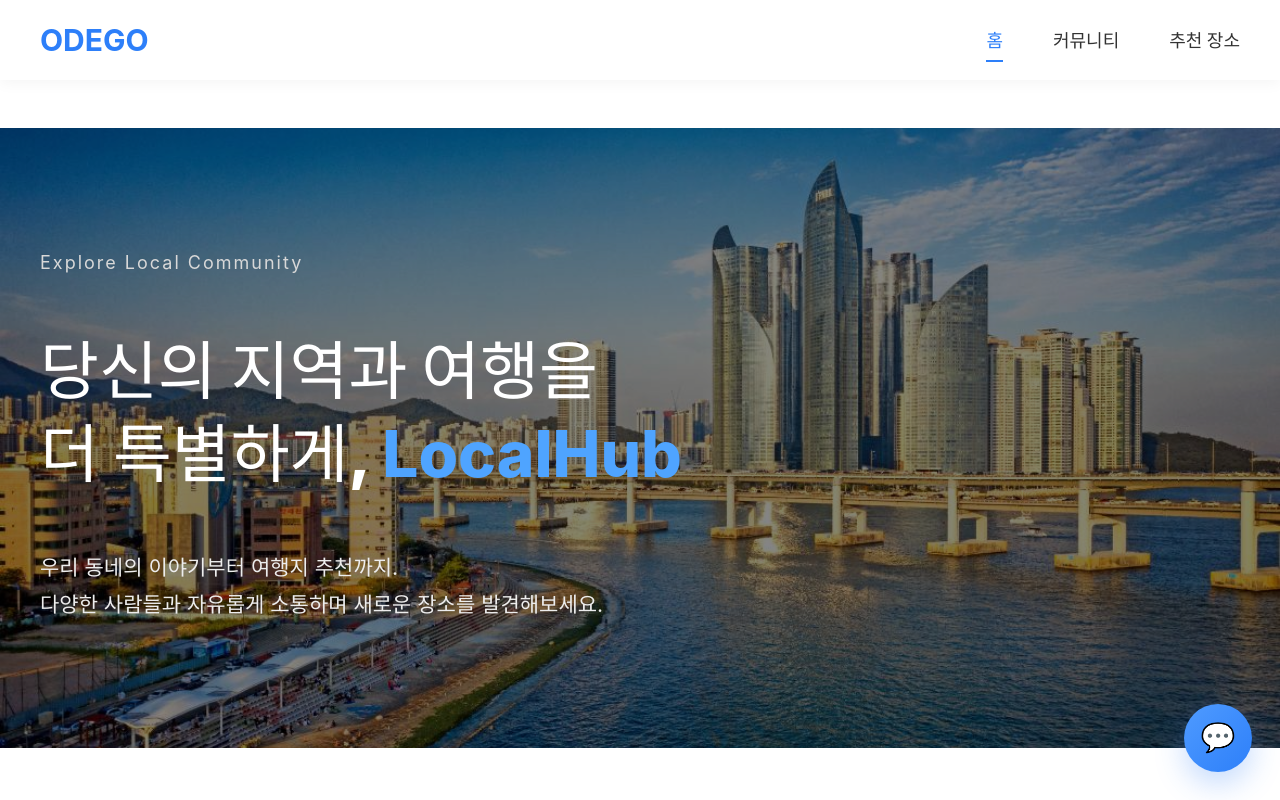
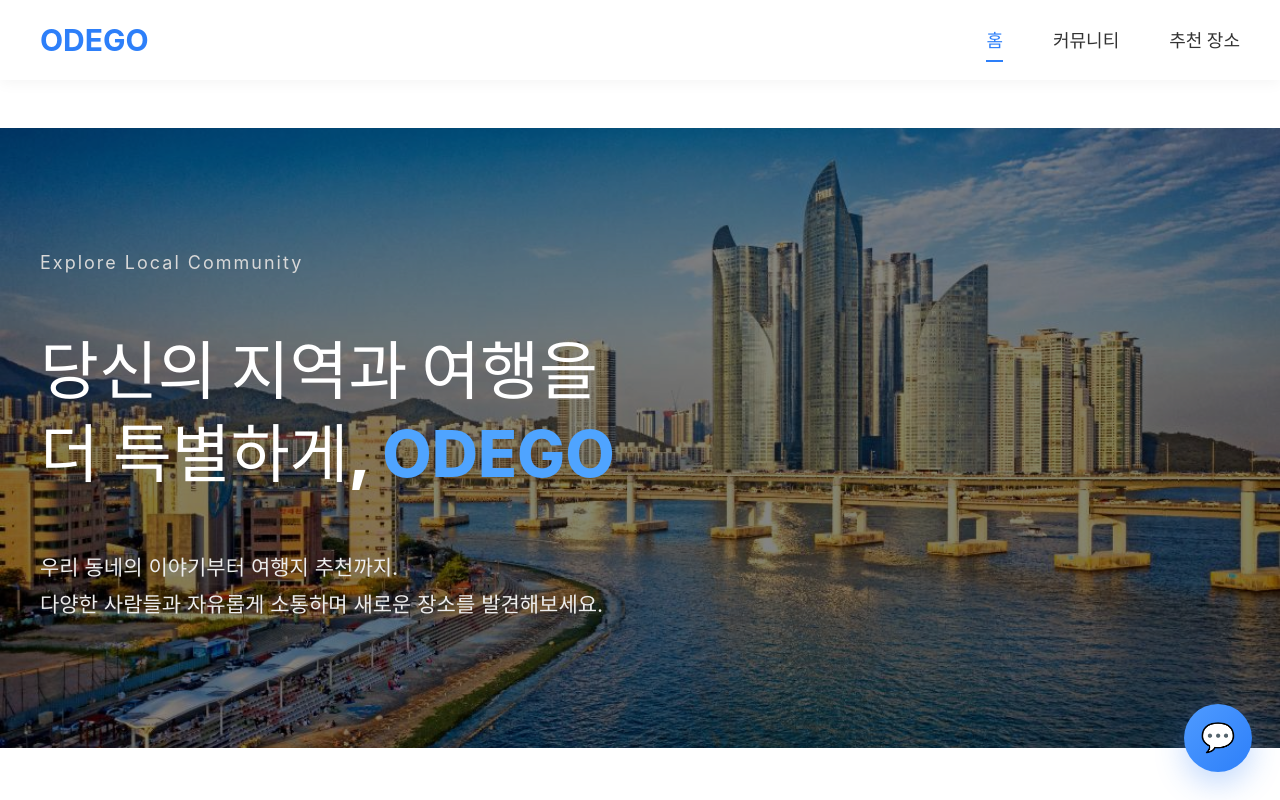
Before and after one commit to Purenight34/ODEGO-netlify, a Vue app: page / in a window 1280 px wide. Shown: the top 800 px of the page. Built offline with nearby package versions, Linux system fonts and the light colour scheme.

Commit message:
logo이름 변경

```diff
--- a/src/components/chatbot/ChatHeader.vue
+++ b/src/components/chatbot/ChatHeader.vue
@@ -8,7 +8,7 @@
       </div>
 
       <div class="info">
-        <h3>LocalHub AI</h3>
+        <h3>ODEGO AI</h3>
 
         <div class="status">
           <span class="dot"></span>
--- a/src/components/chatbot/ChatInput.vue
+++ b/src/components/chatbot/ChatInput.vue
@@ -20,7 +20,7 @@
     </div>
 
     <p class="notice">
-      LocalHub AI는 참고용 답변을 제공합니다.
+      ODEGO AI는 참고용 답변을 제공합니다.
     </p>
 
   </div>
--- a/src/components/hero/HeroSection.vue
+++ b/src/components/hero/HeroSection.vue
@@ -8,7 +8,7 @@
         <h1>
           당신의 지역과 여행을<br />
           더 특별하게,
-          <span>LocalHub</span>
+          <span>ODEGO</span>
         </h1>
 
         <p class="description">
```
